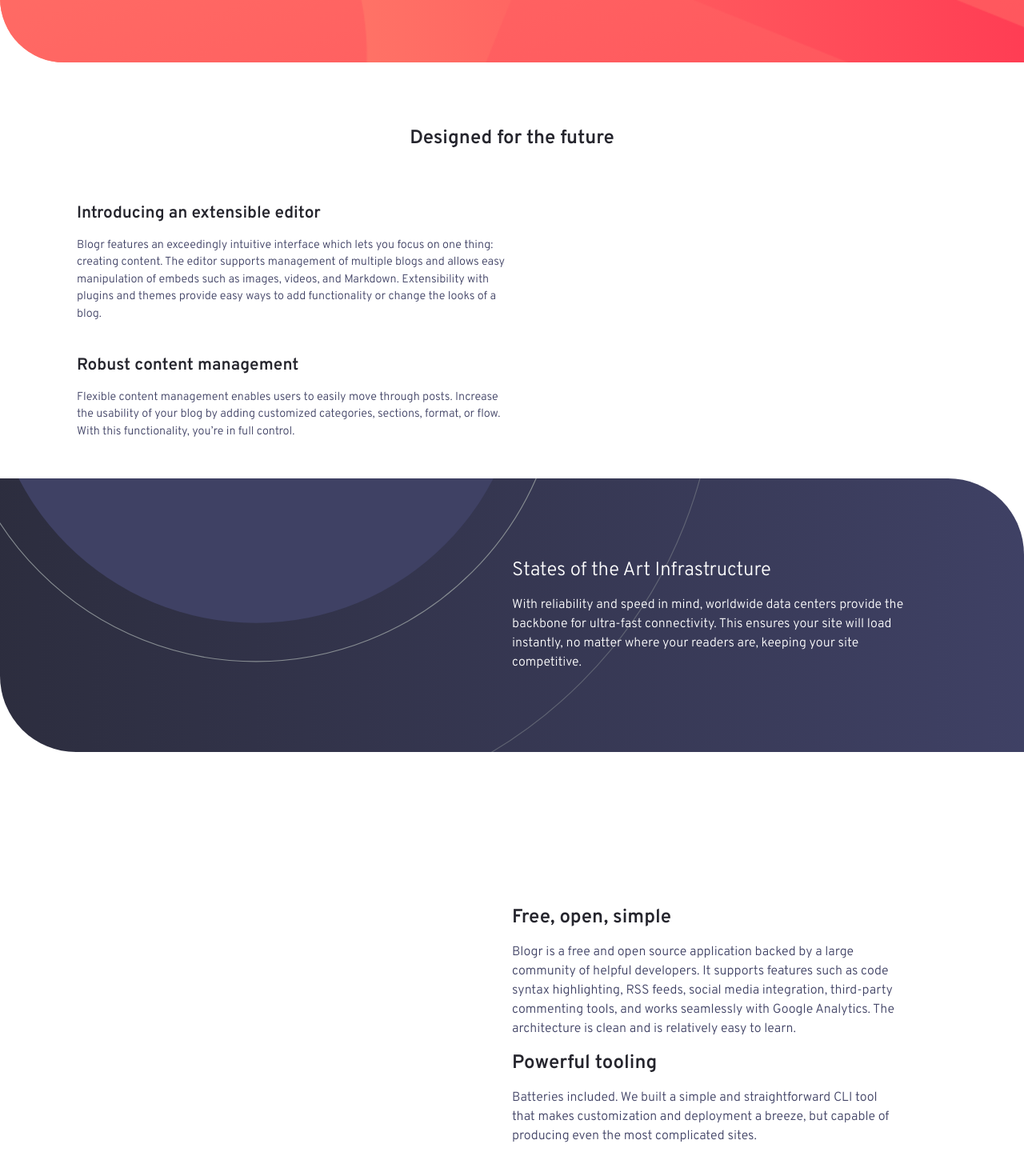
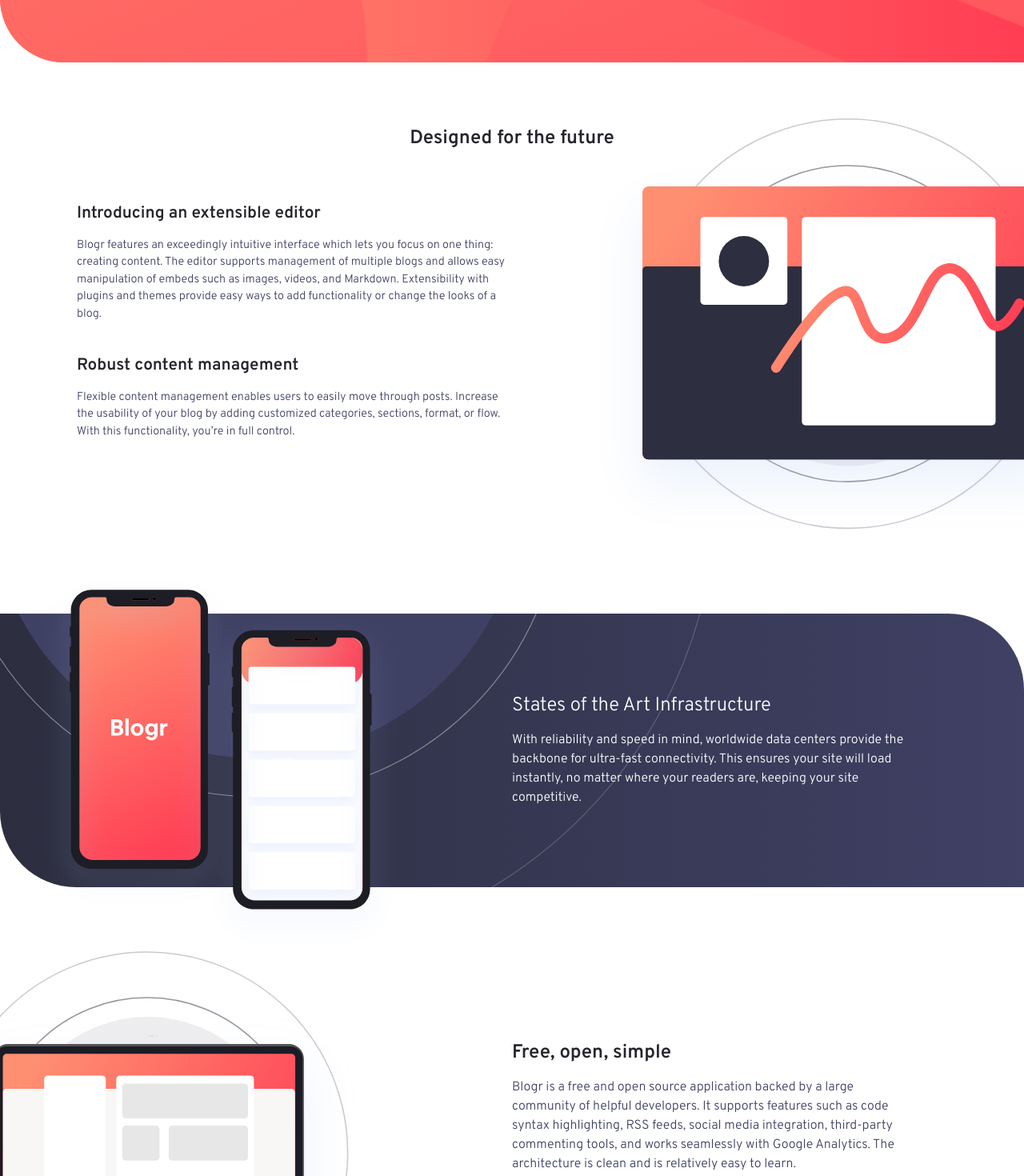
Before and after one commit to opherx/Blogr, a plain HTML site: page index.html in a window 1280 px wide. Shown: the part 394-1864 px from the top of the page at 80% size. Drawn offline with Linux system fonts and the light colour scheme; the site is published under a folder, as on GitHub Pages, so addresses that start at the root find nothing.

Commit message:
fixed image display for body

```diff
--- a/index.html
+++ b/index.html
@@ -145,7 +145,7 @@
       <h1>Designed for the future</h1>
       <div class="features-container">
         <div class="features-image">
-          <img src="/images/illustration-editor-mobile.svg" alt="" />
+          <img src="images/illustration-editor-mobile.svg" alt="" />
         </div>
 
         <div class="f-introduction">
@@ -172,7 +172,7 @@
 
     <section class="states">
       <div class="states-image">
-        <img src="/images/illustration-phones.svg" alt="" />
+        <img src="images/illustration-phones.svg" alt="" />
       </div>
       <div class="states-write-up">
         <div class="states-write-up-container">
@@ -191,7 +191,7 @@
       <div class="f2-container">
         <div class="f2-img">
           <img
-            src="/images/illustration-laptop-mobile.svg"
+            src="images/illustration-laptop-mobile.svg"
             alt="laptop-image"
           />
         </div>
```
